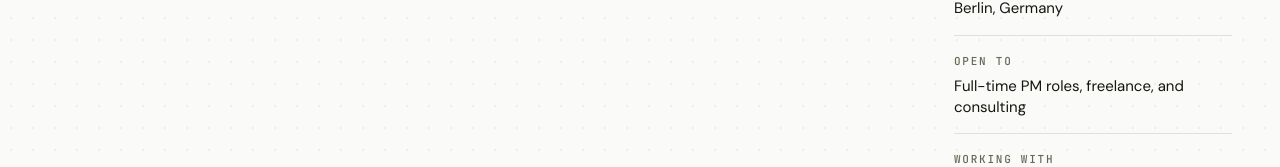
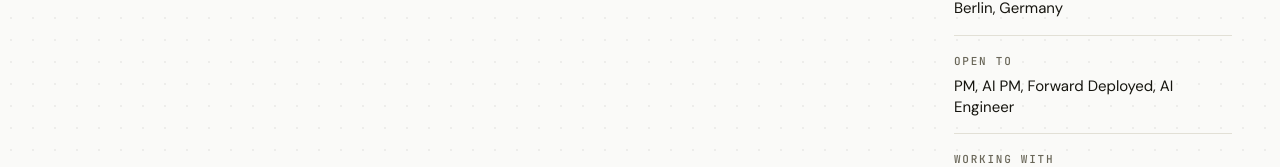
Before and after one commit to IamDejman/portfolio, a Next.js app: page / in a window 1280 px wide. Shown: the part 708-875 px from the top of the page. Built offline with nearby package versions, Linux system fonts and the light colour scheme.

Commit message:
fix(copy): List target roles in the open-to lines

```diff
--- a/src/app/page.tsx
+++ b/src/app/page.tsx
@@ -23,7 +23,7 @@ const heroFacts = [
   { label: "Based", line: "Berlin, Germany", meta: "" },
   {
     label: "Open to",
-    line: "Full-time PM roles, freelance, and consulting",
+    line: "PM, AI PM, Forward Deployed, AI Engineer",
     meta: "",
   },
 ];
--- a/src/data/content.ts
+++ b/src/data/content.ts
@@ -511,7 +511,7 @@ export const blogPosts = [
 ];
 
 export const openTo = [
-  "Full-time PM or prompt engineering roles",
+  "Full-time PM, AI PM, Forward Deployed, or AI Engineer roles",
   "Freelance projects",
   "Consulting & fractional PM engagements",
   "Speaking & mentoring",
```
